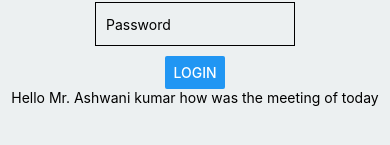
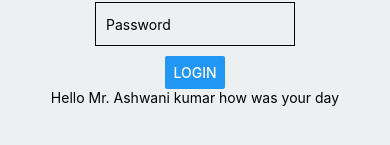
Before and after one commit to ashwani100596/ReactNative-Project, a React Native app: screen / in a window 390 px wide. Shown: the part 395-540 px from the top of the page. Built offline with nearby package versions, Linux system fonts and the light colour scheme.

Commit message:
Login Page

```diff
--- a/App.js
+++ b/App.js
@@ -36,17 +36,8 @@ export default function App() {
           style={styles.inputText}
           // onPress={this.onLogin.bind(this)}
         />
-      <Text>Hello Mr. Ashwani kumar how was the meeting of today</Text>
+      <Text>Hello Mr. Ashwani kumar how was your day</Text>
       <StatusBar style="auto" />
     </View>
   );
 }
-
-const styles = StyleSheet.create({
-  container: {
-    flex: 1,
-    backgroundColor: '#fff',
-    alignItems: 'center',
-    justifyContent: 'center',
-  },
-});
```
